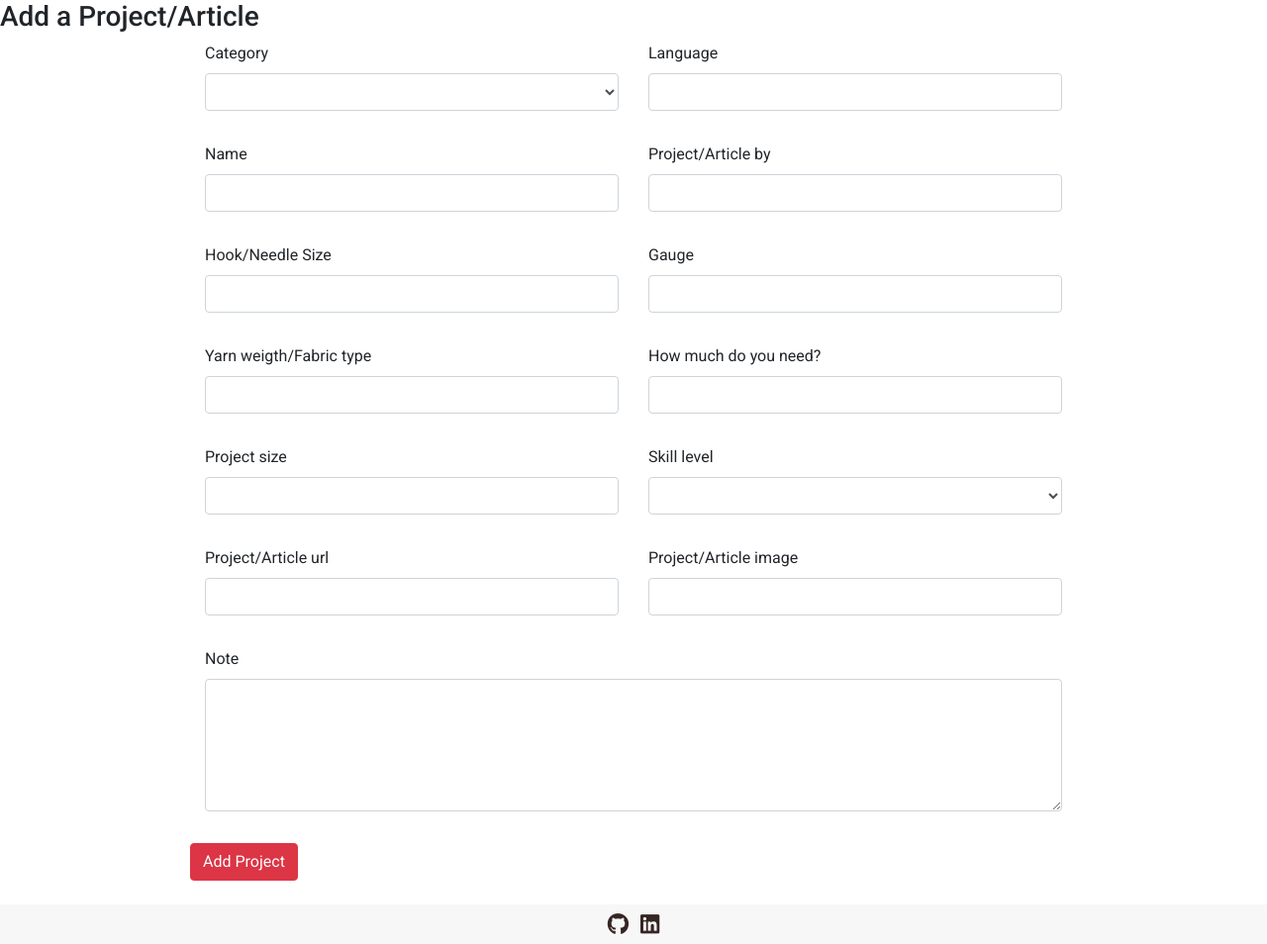
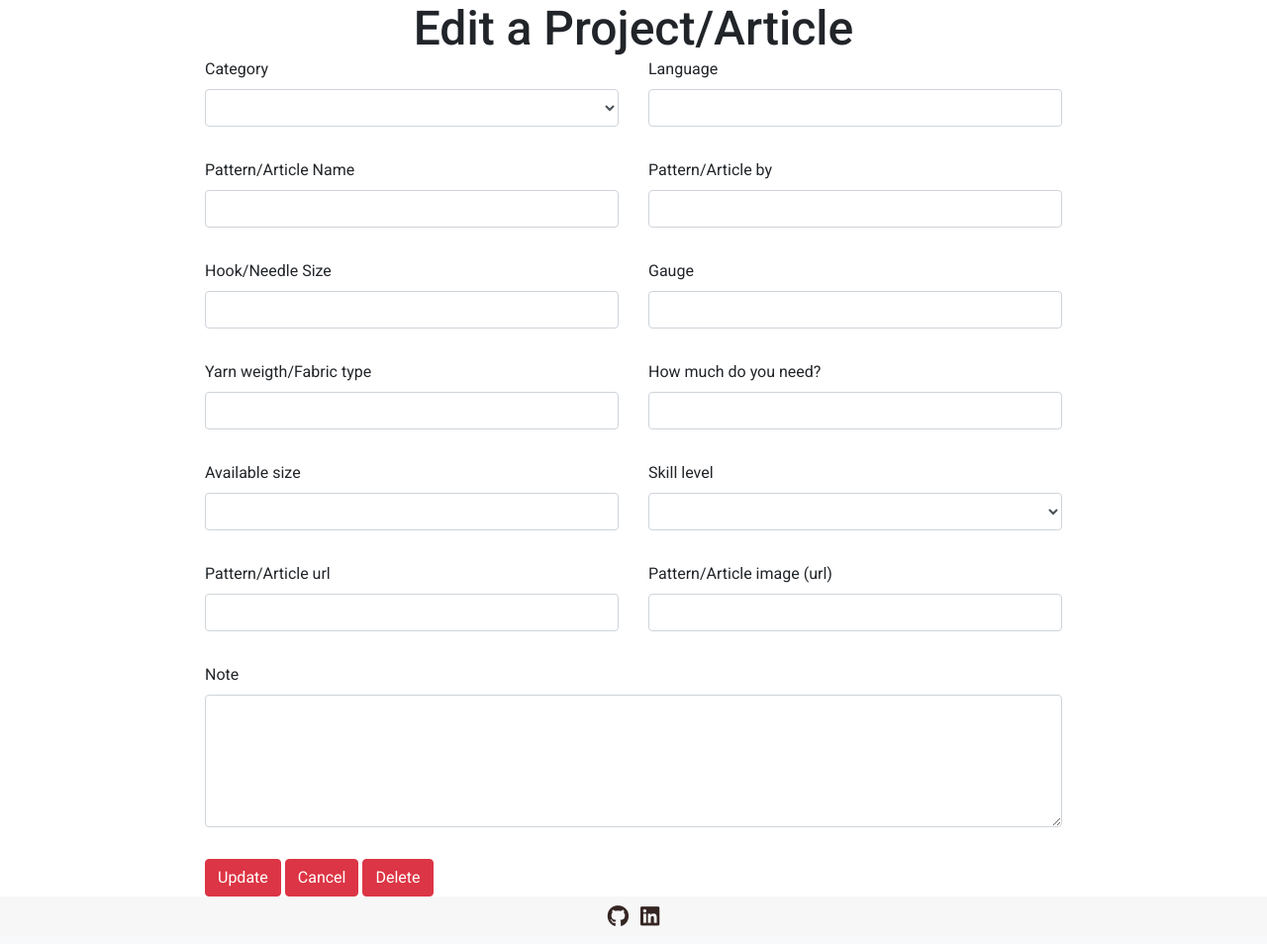
Before and after one commit to elisamunoz/docu-llamas, a Flask app: template templates/addpattern.html in a window 1280 px wide. Shown: the part 120-1074 px from the top of the page at 99% size. Run offline with Flask 2, Linux system fonts and the light colour scheme; the template is opened without the code that fills it: values that come from a table or form of the project are taken from there, most other values are stand-ins (such as "Sample title", 1, 10 or a date in 2020); lists and menus that the app fills with data are empty; some libraries are stand-ins or nearby versions.

Commit message:
editpattern added together with addpattern

```diff
--- a/app.py
+++ b/app.py
@@ -37,19 +37,21 @@ def get_pattern(pattern_id):
     except Exception as e:
         return render_template('404.html')
 
-@app.route('/add_pattern')
-def add_pattern():
+def patternForm():
     all_categories = mongo.db.categories.find()
     all_difficulty = mongo.db.difficulty.find()
 
     form = UpdateForm()
-    form.category.choices = [("", " ")] + [(cat['_id'], cat['category_name']) for cat in all_categories]
-    form.difficulty.choices = [("", " ")] + [(diff['_id'], diff['pattern_difficulty']) for diff in all_difficulty]
+    form.category_name.choices = [("", " ")] + [(cat['category_name'], cat['category_name']) for cat in all_categories]
+    form.pattern_difficulty.choices = [("", " ")] + [(diff['pattern_difficulty'], diff['pattern_difficulty']) for diff in all_difficulty]
 
-    return render_template(
-        'addpattern.html',
-        form=form
-    )
+    return form
+
+@app.route('/add_pattern')
+def add_pattern():
+    form = patternForm()
+
+    return render_template('addpattern.html', form=form, isNew=True)
 
 @app.route('/insert_pattern', methods=['POST'])
 def insert_pattern():
@@ -61,17 +63,41 @@ def insert_pattern():
 def edit_pattern(pattern_id):
     try:
         the_pattern = mongo.db.patterns.find_one({"_id": ObjectId(pattern_id)})
+        form = patternForm()
 
-        all_categories = mongo.db.categories.find()
-        all_difficulty = mongo.db.difficulty.find()
-        return render_template(
-            'editpattern.html',
-            pattern=the_pattern,
-            categories=all_categories,
-            difficulty=all_difficulty
-        )
+        # Set default values
+        form.category_name.default = the_pattern['category_name']
+        form.pattern_language.default = the_pattern['pattern_language']
+        form.pattern_name.default = the_pattern['pattern_name']
+        form.pattern_by.default = the_pattern['pattern_by']
+        form.pattern_needle_size.default = the_pattern['pattern_needle_size']
+        form.pattern_gauge.default = the_pattern['pattern_gauge']
+        form.pattern_yarn_weight.default = the_pattern['pattern_yarn_weight']
+        form.pattern_yardage.default = the_pattern['pattern_yardage']
+        form.pattern_size.default = the_pattern['pattern_size']
+        form.pattern_difficulty.default = the_pattern['pattern_difficulty']
+        form.pattern_url.default = the_pattern['pattern_url']
+        form.pattern_img.default = the_pattern['pattern_img']
+        form.pattern_notes.default = the_pattern['pattern_notes']
+        form.process()
+
+        return render_template('addpattern.html', form=form, isNew=False)
+
     except Exception as e:
         return render_template('404.html')
+    # try:
+    #     the_pattern = mongo.db.patterns.find_one({"_id": ObjectId(pattern_id)})
+
+    #     all_categories = mongo.db.categories.find()
+    #     all_difficulty = mongo.db.difficulty.find()
+    #     return render_template(
+    #         'editpattern.html',
+    #         pattern=the_pattern,
+    #         categories=all_categories,
+    #         difficulty=all_difficulty
+    #     )
+    # except Exception as e:
+    #     return render_template('404.html')
 
 
 @app.route('/update_pattern/<pattern_id>', methods=["POST"])
--- a/forms.py
+++ b/forms.py
@@ -2,19 +2,18 @@ from flask_wtf import FlaskForm
 from wtforms import StringField, SubmitField, SelectField, TextAreaField
 from wtforms.validators import DataRequired
 
-
 class UpdateForm(FlaskForm):
-    category = SelectField('Category', choices=[])
-    language = StringField('Language', validators=[DataRequired()])
-    name = StringField('Name', validators=[DataRequired()])
-    pattern_by = StringField('Project/Article by', validators=[DataRequired()])
-    hook = StringField('Hook/Needle Size', validators=[DataRequired()])
-    gauge = StringField('Gauge', validators=[DataRequired()])
-    yarn_weight = StringField('Yarn weigth/Fabric type', validators=[DataRequired()])
-    yardage = StringField('How much do you need?', validators=[DataRequired()])
-    size = StringField('Project size', validators=[DataRequired()])
-    difficulty = SelectField('Skill level', choices=[], default="")
-    url = StringField('Project/Article url', validators=[DataRequired()])
-    img = StringField('Project/Article image', validators=[DataRequired()])
-    notes = TextAreaField('Note', validators=[DataRequired()])
-    submit = SubmitField('Add Project')
+    category_name = SelectField('Category', choices=[])
+    pattern_language = StringField('Language', validators=[DataRequired()])
+    pattern_name = StringField('Pattern/Article Name', validators=[DataRequired()])
+    pattern_by = StringField('Pattern/Article by', validators=[DataRequired()])
+    pattern_needle_size = StringField('Hook/Needle Size', validators=[DataRequired()])
+    pattern_gauge = StringField('Gauge', validators=[DataRequired()])
+    pattern_yarn_weight = StringField('Yarn weigth/Fabric type', validators=[DataRequired()])
+    pattern_yardage = StringField('How much do you need?', validators=[DataRequired()])
+    pattern_size = StringField('Available size', validators=[DataRequired()])
+    pattern_difficulty = SelectField('Skill level', choices=[], default="")
+    pattern_url = StringField('Pattern/Article url', validators=[DataRequired()])
+    pattern_img = StringField('Pattern/Article image (url)', validators=[DataRequired()])
+    pattern_notes = TextAreaField('Note', validators=[DataRequired()])
+    submit = SubmitField('Add Pattern')
--- a/templates/addpattern.html
+++ b/templates/addpattern.html
@@ -1,49 +1,39 @@
 {% extends 'base.html' %} {% block content %}
 
-
-<h3 section__title>Add a Project/Article</h3>
+{% if isNew==True %}
+  <h3 class="section__title">Add a Project/Article</h3>
+{% else %}
+  <h3 class="section__title">Edit a Project/Article</h3>
+{% endif %}
 <div class="container">
-    <form action="{{url_for('insert_pattern')}}" class="row" method="POST">
+    <form action="{{url_for('insert_pattern')}}" id="add-edit" class="row" method="POST">
       <!-- Category name -->
       <div class="form-group col-md-6">
-        <!-- <label for="category">Category:</label>
-          <select  onchange="fadeOutElementPattern()" id="category" name="category_name" class="form-control " required>
-            <option value="" selected>Choose category</option>
-            {% for category in categories %}
-              <option value="{{category.category_name}}">{{category.category_name}}</option>
-            {% endfor %}
-          </select> -->
           <p>
-            {{ form.category.label }}<br>
-            {{ form.category(class="form-control") }}
+            {{ form.category_name.label }}<br>
+            {{ form.category_name(class="form-control") }}
           </p>
 
       </div>
 
       <!-- Language -->
       <div class="form-group col-md-6">
-        <!-- <label for="pattern_language">Language:</label>
-          <input type="text" id="pattern_language" name="pattern_language" class="form-control" required> -->
         <p>
-          {{ form.language.label }}<br>
-          {{ form.language(class="form-control") }}
+          {{ form.pattern_language.label }}<br>
+          {{ form.pattern_language(class="form-control") }}
         </p>
       </div>
 
       <!-- Name -->
       <div class="form-group col-md-6">
-        <!-- <label for="pattern_name">Project/Article name:</label>
-          <input type="text" id="pattern_name" name="pattern_name" class="form-control" required> -->
           <p>
-            {{ form.name.label }}<br>
-            {{ form.name(class="form-control") }}
+            {{ form.pattern_name.label }}<br>
+            {{ form.pattern_name(class="form-control") }}
           </p>
       </div>
 
       <!-- pattern by -->
       <div class="form-group col-md-6">
-        <!-- <label for="pattern_by">Project/Article by:</label>
-          <input type="text" id="pattern_by" name="pattern_by" class="form-control" required> -->
           <p>
             {{ form.pattern_by.label }}<br>
             {{ form.pattern_by(class="form-control") }}
@@ -52,66 +42,49 @@
 
       <!-- Crochet/Needle size -->
       <div id="needle_size" class="form-group col-md-6">
-        <!-- <label for="pattern_needle_size">Hook/Needle size:</label>
-          <input type="text" id="pattern_needle_size" name="pattern_needle_size" class="form-control"> -->
           <p>
-            {{ form.hook.label }}<br>
-            {{ form.hook(class="form-control") }}
+            {{ form.pattern_needle_size.label }}<br>
+            {{ form.pattern_needle_size(class="form-control") }}
           </p>
       </div>
 
       <!-- Gauge -->
       <div id="gauge" class="form-group col-md-6">
-        <!-- <label for="pattern_gauge">Gauge:</label>
-          <input type="text" id="pattern_gauge" name="pattern_gauge" class="form-control"> -->
           <p>
-            {{ form.gauge.label }}<br>
-            {{ form.gauge(class="form-control") }}
+            {{ form.pattern_gauge.label }}<br>
+            {{ form.pattern_gauge(class="form-control") }}
           </p>
       </div>
 
       <!-- Yarn weigth/Fabric type -->
       <div id="yarn_weight" class="form-group col-md-6">
-        <!-- <label for="pattern_yarn_weight">Yarn weigth/Fabric type:</label>
-          <input type="text" id="pattern_yarn_weight" name="pattern_yarn_weight" class="form-control" required> -->
           <p>
-            {{ form.yarn_weight.label }}<br>
-            {{ form.yarn_weight(class="form-control") }}
+            {{ form.pattern_yarn_weight.label }}<br>
+            {{ form.pattern_yarn_weight(class="form-control") }}
           </p>
       </div>
 
       <!-- How much do you need? -->
       <div id="yardage" class="form-group col-md-6">
-        <!-- <label for="pattern_yardage">How much do you need?:</label>
-          <input type="text" id="pattern_yardage" name="pattern_yardage" class="form-control" required> -->
           <p>
-            {{ form.yardage.label }}<br>
-            {{ form.yardage(class="form-control") }}
+            {{ form.pattern_yardage.label }}<br>
+            {{ form.pattern_yardage(class="form-control") }}
           </p>
       </div>
 
       <!-- Pattern size -->
       <div id="size" class="form-group col-md-6">
-        <!-- <label for="pattern_size">Project size:</label>
-          <input type="text" id="pattern_size" name="pattern_size" class="form-control" required> -->
           <p>
-            {{ form.size.label }}<br>
-            {{ form.size(class="form-control") }}
+            {{ form.pattern_size.label }}<br>
+            {{ form.pattern_size(class="form-control") }}
           </p>
       </div>
 
       <!-- Difficulty -->
       <div id="difficulty" class="form-group col-md-6">
-        <!-- <label for="pattern_difficulty">Skill level:</label>
-          <select id="pattern_difficulty" name="pattern_difficulty" class="form-control " required>
-            <option value="" selected>Choose difficulty</option>
-              <option value="beginner">beginner</option>
-              <option value="intermediate">intermediate</option>
-              <option value="advanced">advanced</option>
-          </select> -->
           <p>
-            {{ form.difficulty.label }}<br>
-            {{ form.difficulty(class="form-control") }}
+            {{ form.pattern_difficulty.label }}<br>
+            {{ form.pattern_difficulty(class="form-control") }}
           </p>
 
 
@@ -119,11 +92,9 @@
 
       <!-- url -->
       <div class="form-group col-md-6">
-        <!-- <label for="pattern_url">Project/Article url:</label>
-          <input type="url" id="pattern_url" name="pattern_url" class="form-control" required> -->
           <p>
-            {{ form.url.label }}<br>
-            {{ form.url(class="form-control") }}
+            {{ form.pattern_url.label }}<br>
+            {{ form.pattern_url(class="form-control") }}
           </p>
       </div>
 
@@ -132,29 +103,35 @@
         <!-- <label for="pattern_img">Project/Article image:</label>
           <input type="url" id="pattern_img" name="pattern_img" class="form-control" required> -->
           <p>
-            {{ form.img.label }}<br>
-            {{ form.img(class="form-control") }}
+            {{ form.pattern_img.label }}<br>
+            {{ form.pattern_img(class="form-control") }}
           </p>
       </div>
 
       <!-- Notes -->
       <div class="form-group col-12">
-        <!-- <label for="pattern_notes">Notes:</label>
-          <textarea id="pattern_notes" name="pattern_notes" class="form-control" rows="5" required></textarea> -->
           <p>
-            {{ form.notes.label }}<br>
-            {{ form.notes(rows="5", class="form-control") }}
+            {{ form.pattern_notes.label }}<br>
+            {{ form.pattern_notes(rows="5", class="form-control") }}
           </p>
       </div>
 
       <!-- Submit button -->
-      <!-- <button type="submit" class="btn btn-danger">Add Project</button> -->
-        <p>
-          {{ form.submit.label(class="btn btn-danger") }}
-        </p>
+
+        <!-- <button type="submit" class="btn btn-danger">Add Project</button> -->
+
     </form>
+
+    <a href="{{url_for('get_patterns')}}"><button type="submit" form="add-edit" class="btn btn-danger">Update</button></a>
+    <a href="{{url_for('get_pattern', pattern_id=pattern._id)}}" type="button"><button class="btn btn-danger">Cancel</button></a>
+    <a href="{{url_for('delete_pattern', pattern_id=pattern._id)}}" type="button"><button class="btn btn-danger">Delete</button></a>
+
+
+
+
 </div>
 </div>
 
 
+
 {% endblock %}
```
